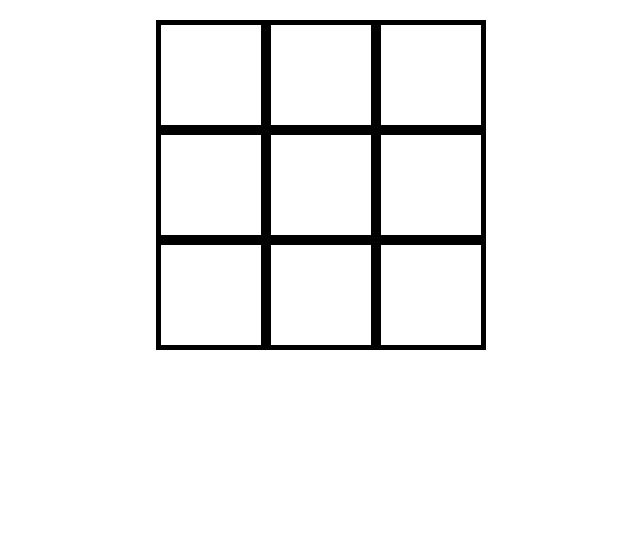
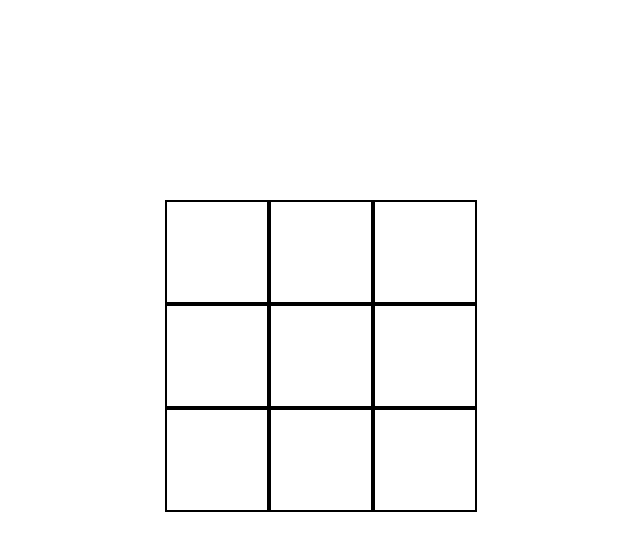
Before and after one commit to adames-ouro/tic-tac-toe-game, a plain HTML site: page index.html in a window 1280 px wide. Shown: the whole page, without its empty margins (319-959 px from the left). Drawn offline with Linux system fonts and the light colour scheme.

Commit message:
modified:   index.html 	modified:   script.js 	modified:   style.css

```diff
--- a/index.html
+++ b/index.html
@@ -8,21 +8,21 @@
     <div class="tic-tac-toe">
 
         <div class="row">
-            <div class="cell"></div>
-            <div class="cell"></div>
-            <div class="cell"></div>
+            <div class="cell" id="cell-0"></div>
+            <div class="cell" id="cell-1"></div>
+            <div class="cell" id="cell-2"></div>
         </div>
 
         <div class="row">
-            <div class="cell"></div>
-            <div class="cell"></div>
-            <div class="cell"></div>
+            <div class="cell" id="cell-3"></div>
+            <div class="cell" id="cell-4"></div>
+            <div class="cell" id="cell-5"></div>
         </div>
 
         <div class="row">
-            <div class="cell"></div>
-            <div class="cell"></div>
-            <div class="cell"></div>
+            <div class="cell" id="cell-6"></div>
+            <div class="cell" id="cell-7"></div>
+            <div class="cell" id="cell-8"></div>
         </div>
 
     </div>
--- a/style.css
+++ b/style.css
@@ -1,10 +1,10 @@
 .tic-tac-toe {
+    margin-top: 200px;
     display: flex;
     flex-direction: column;
     justify-content: center;
     align-items: center;
-    width: 300px;
-    margin: 20px auto;
+    width: 100%;
 }
 
 .row {
@@ -14,7 +14,7 @@
 .cell {
     width: 100px;
     height: 100px;
-    border: 5px solid black;
+    border: 2.5px solid black;
     display: flex;
     justify-content: center;
     align-items: center;
```
Also changed, not shown: script.js (+11 -0 lines).
